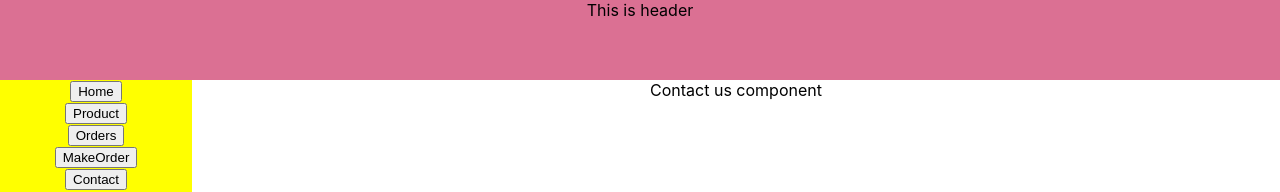
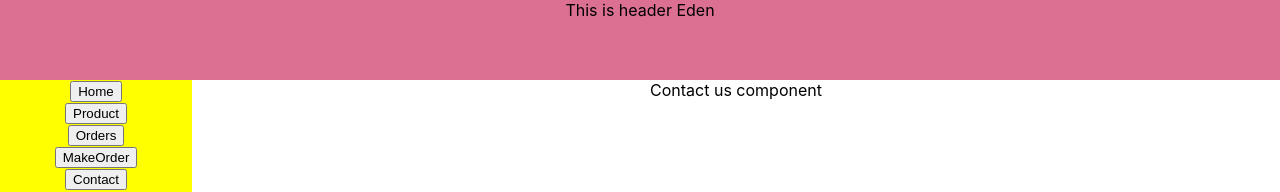
Before and after one commit to EdenGenetTasama/GumFactory-, a React (Create React App) app: page /contact in a window 1280 px wide. Shown: the top 192 px of the page. Built offline with nearby package versions, Linux system fonts and the light colour scheme.

Commit message:
add useContext use

```diff
--- a/src/App.js
+++ b/src/App.js
@@ -1,11 +1,14 @@
-import logo from './logo.svg';
-import './App.css';
-import AppRouting from './Routing';
+import logo from "./logo.svg";
+import "./App.css";
+import AppRouting from "./Routing";
+import ContextProvider from "./components/ContextComponent/contextAgent";
 
 function App() {
   return (
     <div className="App">
-     <AppRouting/>
+      <ContextProvider>
+        <AppRouting />
+      </ContextProvider>
     </div>
   );
 }
--- /dev/null
+++ b/src/components/ContextComponent/contextAgent.jsx
@@ -0,0 +1,15 @@
+import React, { useState } from "react"
+
+export const AgentContext = React.createContext();
+
+const ContextProvider=(props)=>{
+const [info , setInfo] = useState({agentName: "Eden" , numberOfOrders: 59 , email: "eeee@gmail.com"})
+    return(
+        <AgentContext.Provider value={info}>
+            {props.children}
+        </AgentContext.Provider>
+    )
+}
+
+
+export default ContextProvider;
--- a/src/components/HeaderComponent/Header.jsx
+++ b/src/components/HeaderComponent/Header.jsx
@@ -1,9 +1,14 @@
-import '../HeaderComponent/header.css'
+import "../HeaderComponent/header.css";
+import {AgentContext} from "../ContextComponent/contextAgent"
+import { useContext } from "react";
 
-const Header=()=>{
-    return(<div className="header">
-This is header
-    </div>)
-}
+const Header = () => {
+    const ValuesFromContext = useContext(AgentContext);
+  return (
+    <div className="header">
+      This is header {ValuesFromContext.agentName}
+    </div>
+  );
+};
 
-export default Header
+export default Header;
```
